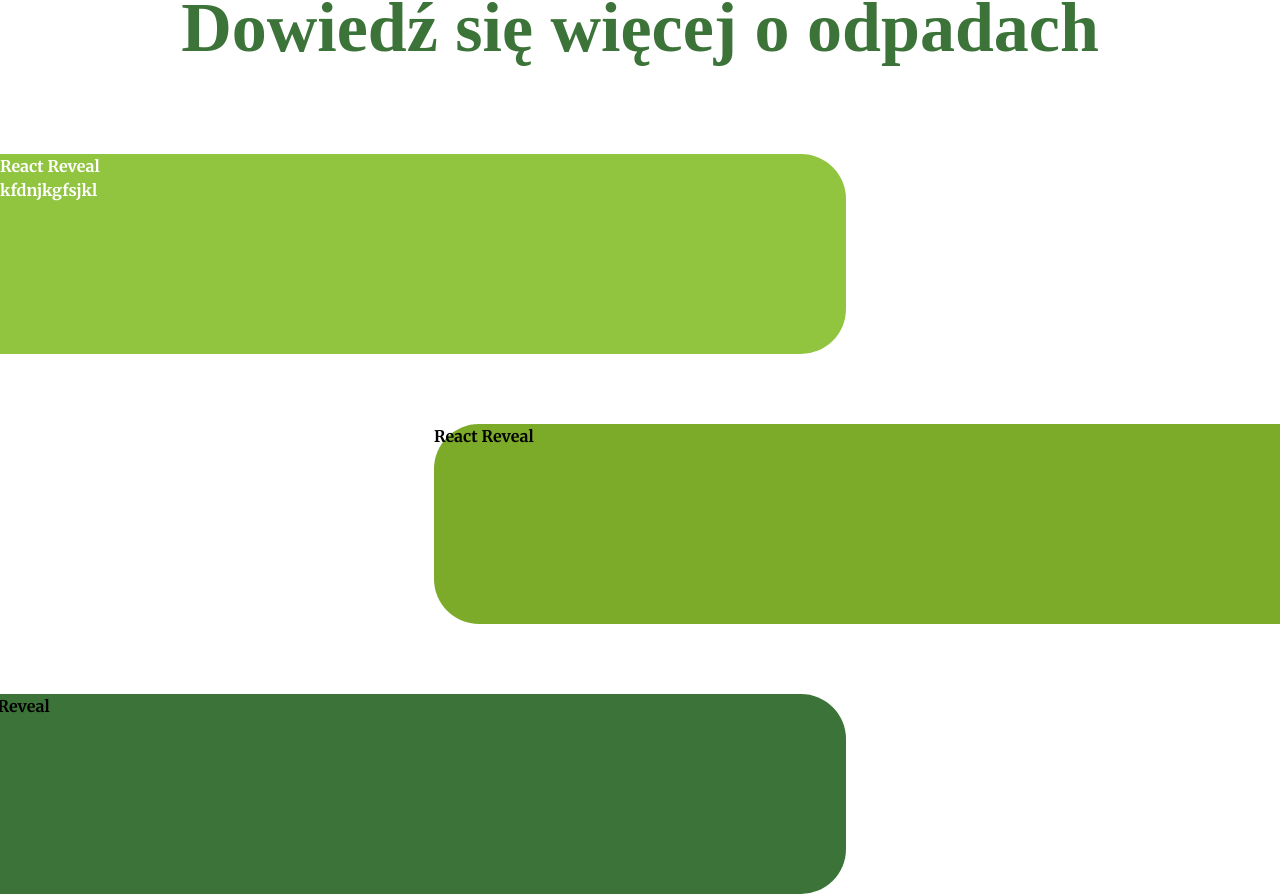
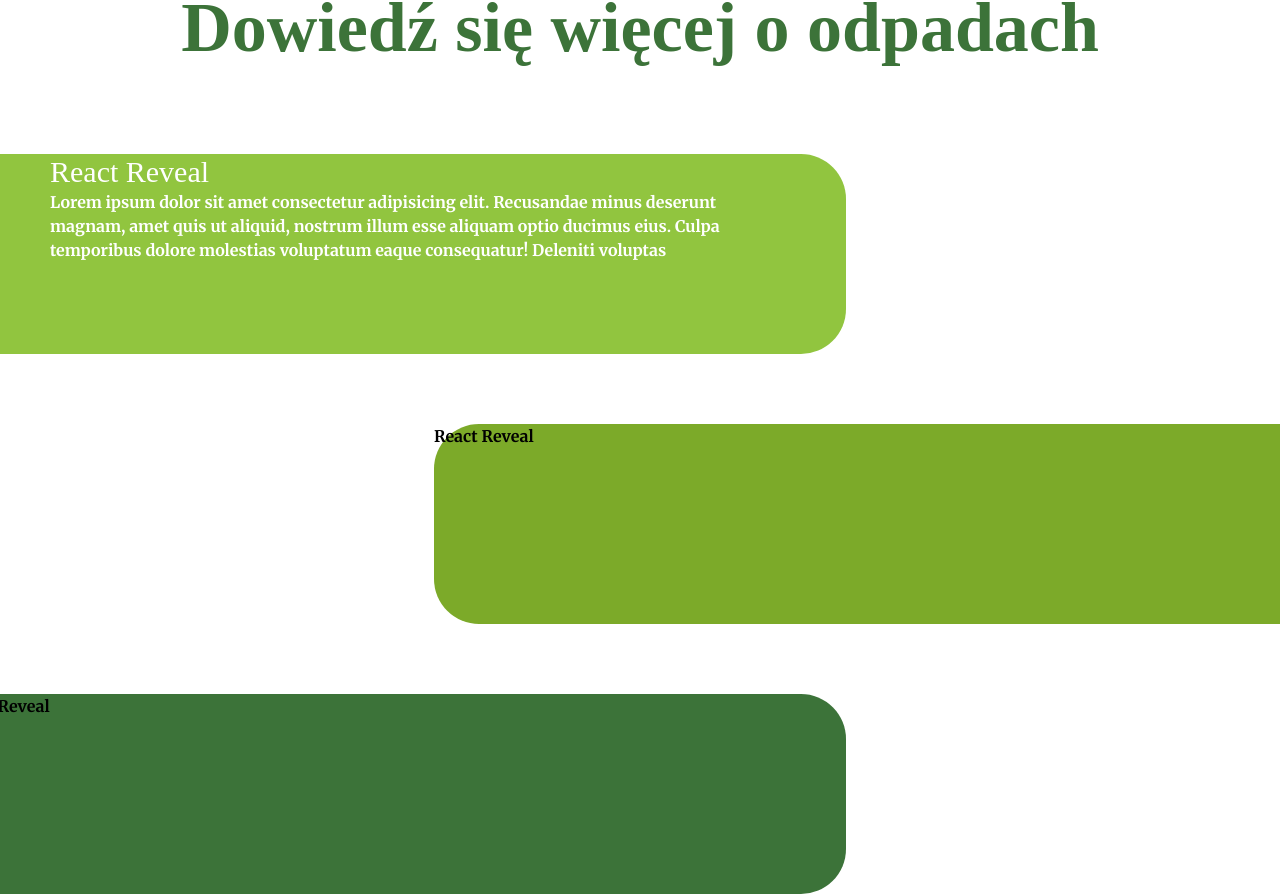
Before and after one commit to AloeSapling/Recrash, a React (Create React App) app: page / in a window 1280 px wide. Shown: the part 825-1719 px from the top of the page. Built offline with nearby package versions, Linux system fonts and the light colour scheme.

Commit message:
node modules

```diff
--- a/src/components/Sld.js
+++ b/src/components/Sld.js
@@ -13,8 +13,9 @@ const Sld = () => {
         <br />
             <Slide left>
                 <div className="text-white w-[70%] h-[200px] bg-[#91C53F] rounded-[45px] ml-[-50px]">
-                    <h1 className="ml-[50px]">React Reveal</h1>
-                    <p className="ml-[50px]">kfdnjkgfsjkl</p>
+                    <h1 className="ml-[100px] font-playfire text-3xl">React Reveal</h1>
+                    <p className="ml-[100px] max-w-[700px]">Lorem ipsum dolor sit amet consectetur adipisicing elit. Recusandae minus deserunt magnam, amet quis ut aliquid, nostrum illum esse aliquam optio ducimus eius. Culpa temporibus dolore molestias voluptatum eaque consequatur!
+                    Deleniti voluptas </p>
 
                 </div>
             </Slide>
```
